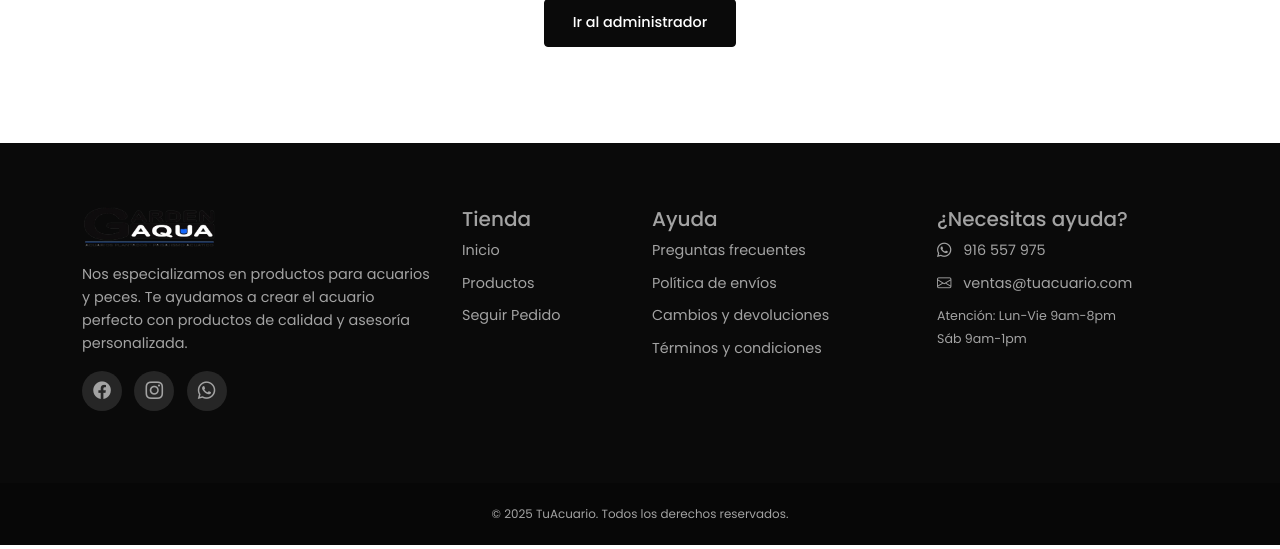
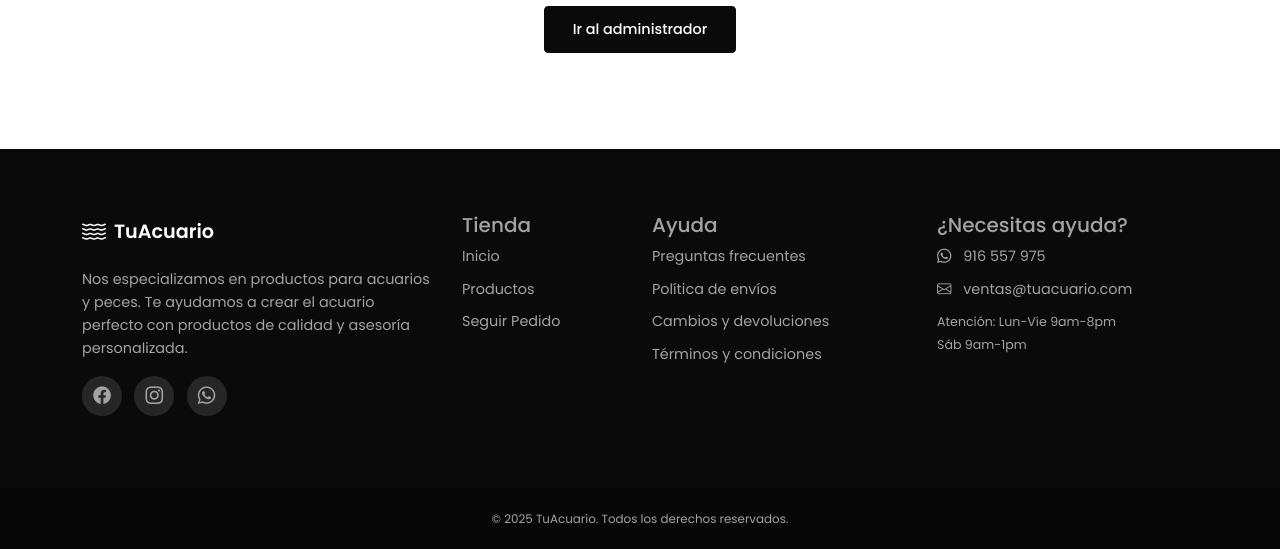
Before and after one commit to AlbertoKnow/GardenAqua, a Django app: page / in a window 1280 px wide. Shown: the part 1642-2191 px from the top of the page. Run offline with Django 5.2, Linux system fonts and the light colour scheme; data that the repository does not hold is empty; some libraries are stand-ins or nearby versions.

Commit message:
Reemplazar logo imagen por texto con icono generico

```diff
--- a/templates/base.html
+++ b/templates/base.html
@@ -1144,8 +1144,9 @@
     <nav class="navbar navbar-expand-lg navbar-main" aria-label="Navegación principal">
         <div class="container">
             <!-- Logo -->
-            <a class="navbar-brand" href="{% url 'catalogo:inicio' %}">
-                <img src="{% static 'img/logo.webp' %}" alt="TuAcuario - Acuarios Plantados" height="45">
+            <a class="navbar-brand d-flex align-items-center" href="{% url 'catalogo:inicio' %}">
+                <i class="bi bi-water me-2" style="font-size: 1.8rem; color: var(--color-primary);"></i>
+                <span style="font-weight: 600; font-size: 1.4rem; color: var(--color-primary);">TuAcuario</span>
             </a>
 
             <!-- Buscador (Desktop) -->
@@ -1261,8 +1262,9 @@
             <div class="row">
                 <!-- Sobre Nosotros -->
                 <div class="col-lg-4 col-md-6 mb-4">
-                    <span class="footer-logo">
-                        <img src="{% static 'img/logo.webp' %}" alt="TuAcuario" height="40">
+                    <span class="footer-logo d-flex align-items-center mb-3">
+                        <i class="bi bi-water me-2" style="font-size: 1.5rem;"></i>
+                        <span style="font-weight: 600; font-size: 1.2rem;">TuAcuario</span>
                     </span>
                     <p>
                         Nos especializamos en productos para acuarios y peces.
```
